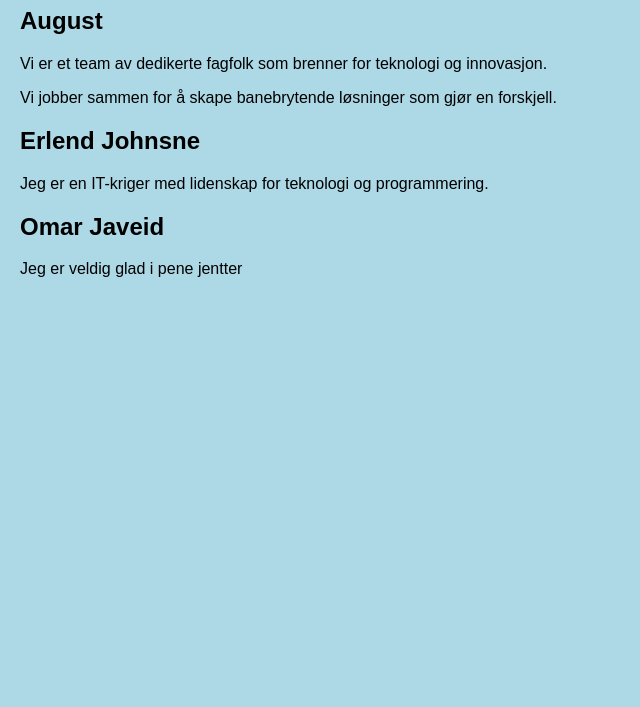
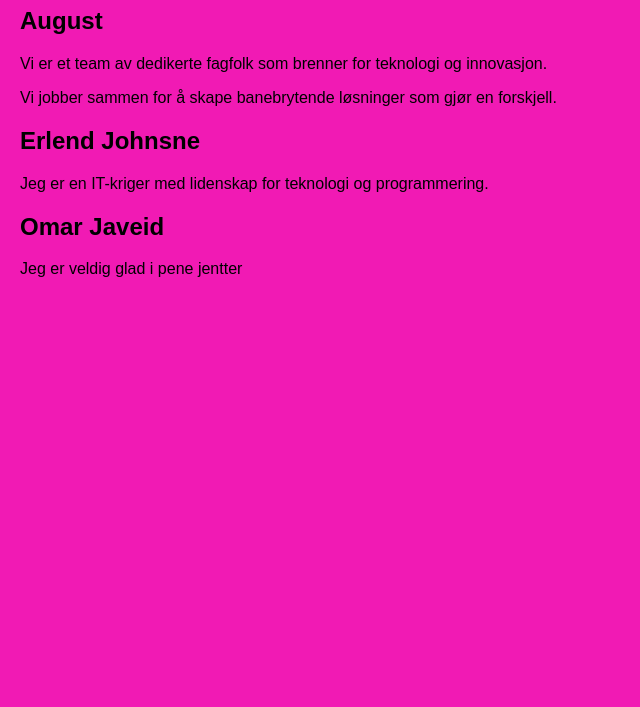
Before and after one commit to DATA1200-2025/valgfri-oppgave-1-git-anbefales-it-krigerne, a plain HTML site: page index.html in a window 1280 px wide. Shown: the part 93-800 px from the top of the page, without its empty margins (0-640 px from the left). Drawn offline with Linux system fonts and the light colour scheme.

Commit message:
rosa bakgrund

```diff
--- a/sider.css
+++ b/sider.css
@@ -1,5 +1,5 @@
 body {
-  background-color: lightblue;
+  background-color: rgb(241, 26, 180);
   font-family: Arial, sans-serif;
   margin: 0;
   padding: 20px;
```
